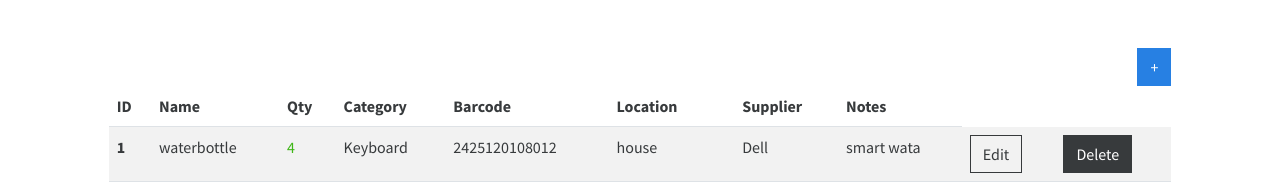
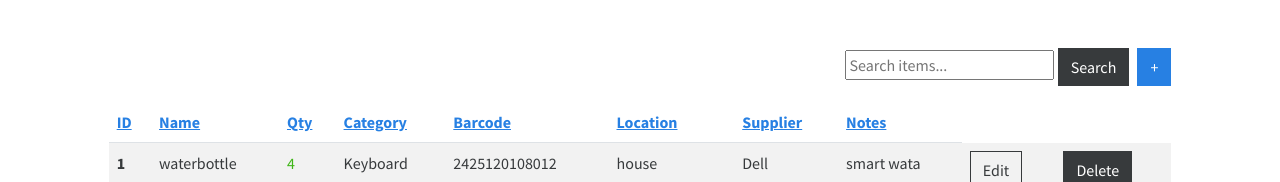
Before and after one commit to kcurt123/CIS281, a Django app: page /dashboard/ in a window 1280 px wide. Shown: the part 56-238 px from the top of the page. Run offline with Django 5.2, Linux system fonts and the light colour scheme; a user stored in the database is signed in; data comes from the database, SQL or seed files in the repository; both versions use the stored data as it was after the commit.

Commit message:
more updates

```diff
--- a/inventory_management/inventory/models.py
+++ b/inventory_management/inventory/models.py
@@ -1,5 +1,8 @@
 from django.db import models
 from django.contrib.auth.models import User
+
+# if a new field is to be created, create it then in the command line run "python3 manage.py makemigrations"
+#																		  "python3 manage.py migrate"
 
 class Category(models.Model):
     name = models.CharField(max_length=200)
@@ -12,8 +15,8 @@ class Category(models.Model):
 
 class Supplier(models.Model):
     name = models.CharField(max_length=200)
-    website = models.CharField(max_length=200)
-    contact_Info = models.TextField(blank=True)
+    website = models.TextField(blank=True)
+    contact_info = models.TextField(blank=True)
 
     def __str__(self):
         return self.name
@@ -28,8 +31,6 @@ class InventoryItem(models.Model):
     location = models.CharField(max_length=200, blank=True, null=True)
     supplier = models.ForeignKey(Supplier, on_delete=models.SET_NULL, blank=True, null=True)
     notes = models.TextField(blank=True)
-	# if a new field is to be created, create it then in the command line run "python3 manage.py makemigrations"
-	#																		  "python3 manage.py migrate"
 
     def __str__(self):
         return self.name
--- a/inventory_management/inventory/templates/inventory/dashboard.html
+++ b/inventory_management/inventory/templates/inventory/dashboard.html
@@ -17,20 +17,25 @@
 {% endif %}
 <div class="row">
   <div class="col-md-10 col-12 mx-auto mt-5">
-    <div class="d-flex justify-content-end">
+    <div class="d-flex justify-content-end mb-3">
+      <form method="GET" action="{% url 'dashboard' %}" class="me-2">
+        <input type="text" name="search" placeholder="Search items..." value="{{ search_query }}">
+        <button type="submit" class="btn btn-secondary">Search</button>
+      </form>
       <a href="{% url 'add-item' %}" class="btn btn-primary">+</a>
     </div>
+
     <table class="table table-hover table-striped">
       <thead>
         <tr>
-          <th scope="col">ID</th>
-          <th scope="col">Name</th>
-          <th scope="col">Qty</th>
-          <th scope="col">Category</th>
-          <th scope="col">Barcode</th>
-          <th scope="col">Location</th>
-          <th scope="col">Supplier</th>
-          <th scope="col">Notes</th>
+          <th scope="col"><a href="?sort=id">ID</a></th>
+          <th scope="col"><a href="?sort=name">Name</a></th>
+          <th scope="col"><a href="?sort=quantity">Qty</a></th>
+          <th scope="col"><a href="?sort=category">Category</a></th>
+          <th scope="col"><a href="?sort=barcode">Barcode</a></th>
+          <th scope="col"><a href="?sort=location">Location</a></th>
+          <th scope="col"><a href="?sort=supplier">Supplier</a></th>
+          <th scope="col"><a href="?sort=notes">Notes</a></th>
         </tr>
       </thead>
       <tbody>
--- a/inventory_management/inventory/views.py
+++ b/inventory_management/inventory/views.py
@@ -21,26 +21,38 @@ class ItemsOutView(View):
 		return render(request, 'inventory/itemsout.html')
 
 class Dashboard(LoginRequiredMixin, View):
-	def get(self, request):
-		items = InventoryItem.objects.filter(user=self.request.user.id).order_by('id')
+    def get(self, request):
+        # Capture the sort and search query parameters
+        sort_by = request.GET.get('sort', 'id')  # Default sort by 'id'
+        search_query = request.GET.get('search', '')
 
-		low_inventory = InventoryItem.objects.filter(
-			user=self.request.user.id,
-			quantity__lte=LOW_QUANTITY
-		)
+        # Start with all items for the current user
+        items = InventoryItem.objects.filter(user=request.user)
 
-		if low_inventory.count() > 0:
-			if low_inventory.count() > 1:
-				messages.error(request, f'{low_inventory.count()} items have low inventory')
-			else:
-				messages.error(request, f'{low_inventory.count()} item has low inventory')
+        # Apply search query if present
+        if search_query:
+            items = items.filter(name__icontains=search_query)
 
-		low_inventory_ids = InventoryItem.objects.filter(
-			user=self.request.user.id,
-			quantity__lte=LOW_QUANTITY
-		).values_list('id', flat=True)
+        # Apply sorting
+        items = items.order_by(sort_by)
 
-		return render(request, 'inventory/dashboard.html', {'items': items, 'low_inventory_ids': low_inventory_ids})
+        # Filter items with low inventory
+        low_inventory = items.filter(quantity__lte=LOW_QUANTITY)
+
+        # Generate messages for low inventory
+        low_inventory_count = low_inventory.count()
+        if low_inventory_count > 0:
+            message = f'{low_inventory_count} item has low inventory' if low_inventory_count == 1 else f'{low_inventory_count} items have low inventory'
+            messages.error(request, message)
+
+        # Extract IDs for items with low inventory, for conditional styling in the template
+        low_inventory_ids = low_inventory.values_list('id', flat=True)
+
+        return render(request, 'inventory/dashboard.html', {
+            'items': items,
+            'low_inventory_ids': low_inventory_ids,
+            'search_query': search_query  # Pass the search query to the template to maintain the search term in the search box
+        })
 
 class SignUpView(View):
 	def get(self, request):
```
Also changed, not shown: inventory_management/db.sqlite3, inventory_management/inventory/migrations/0005_supplier_website.py (added), inventory_management/inventory/migrations/0006_alter_supplier_website.py (added).
